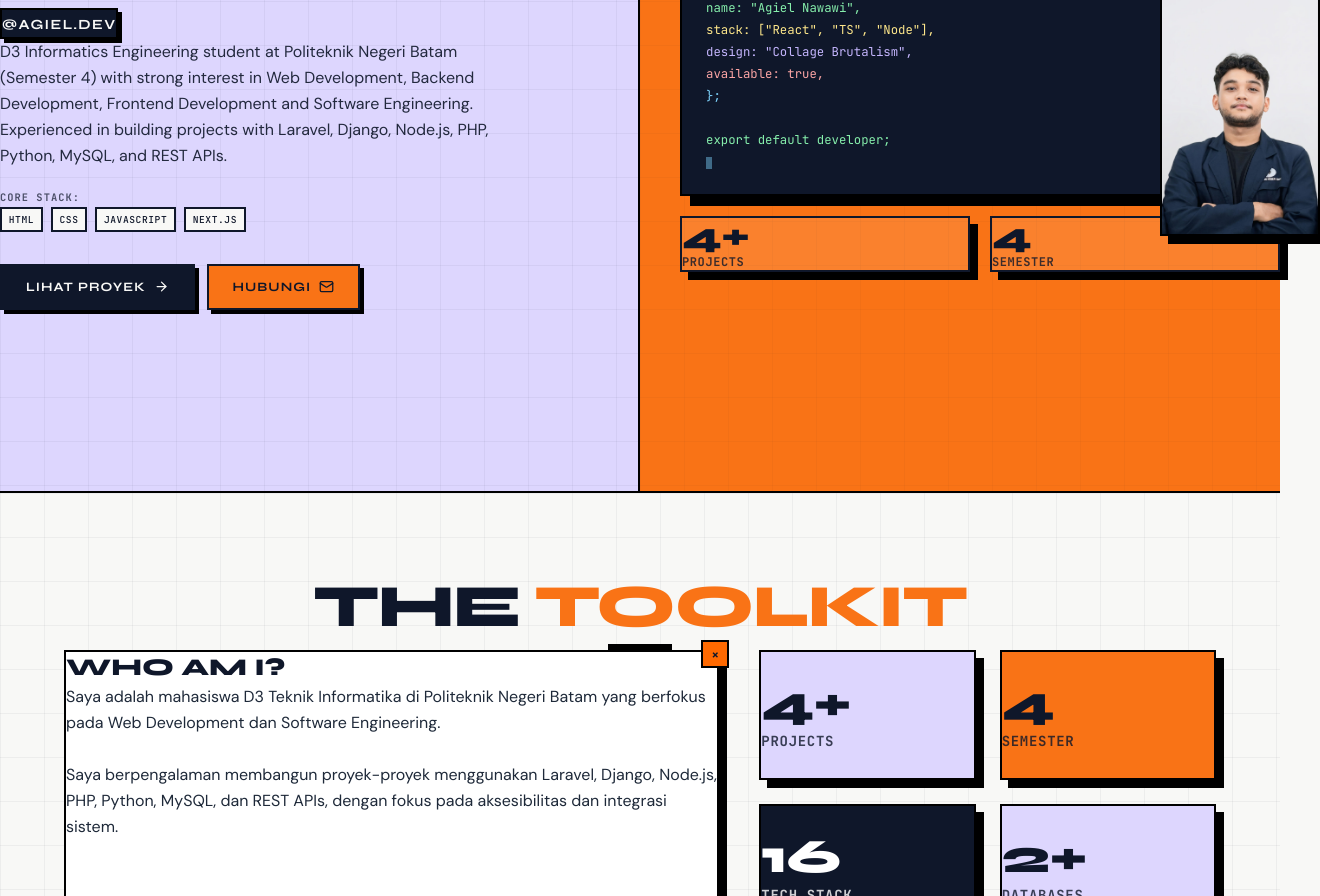
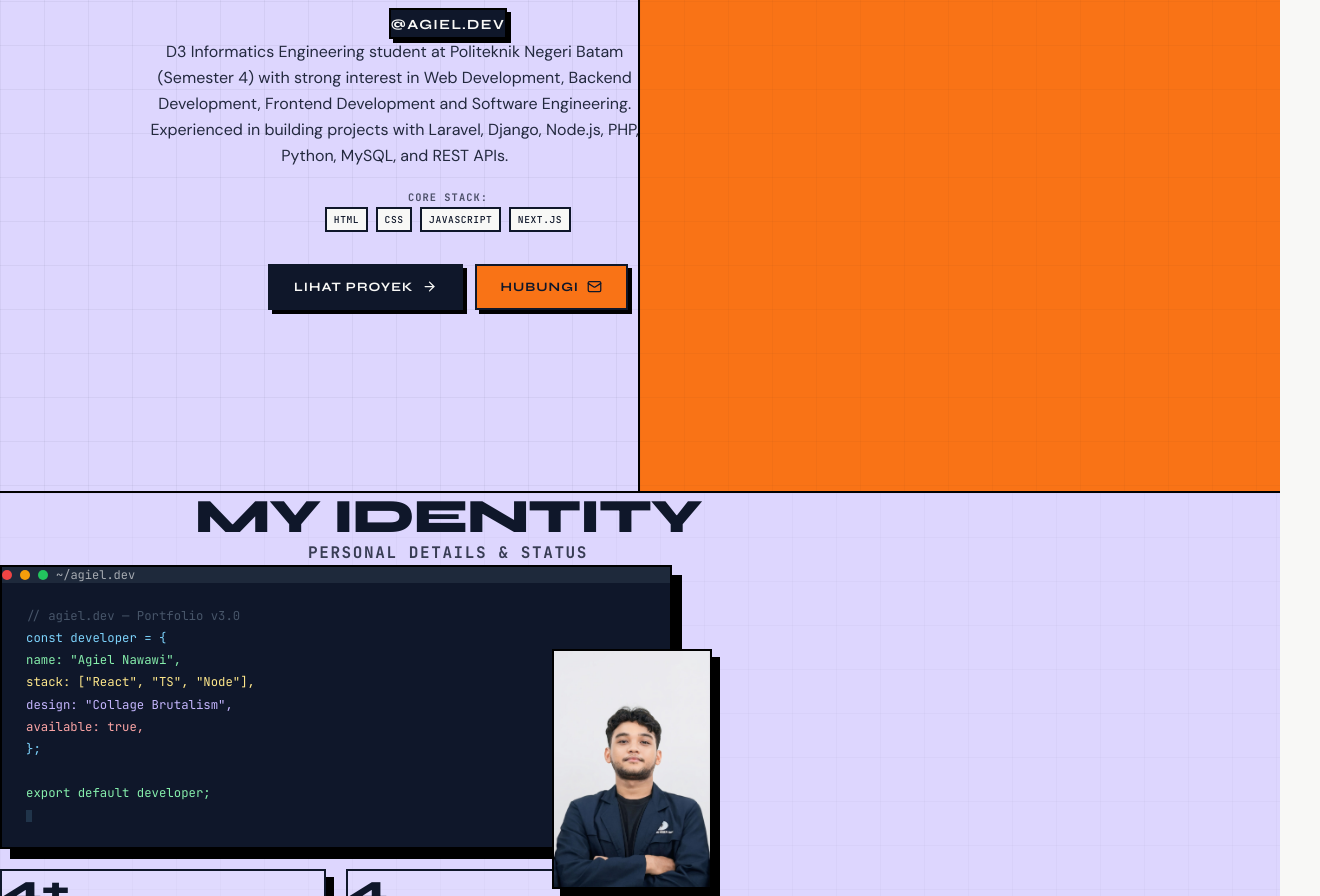
Before and after one commit to agielnawawi46/portofolio-v3, a React (Vite) app: page / in a window 1280 px wide. Shown: the part 307-1203 px from the top of the page, 1320 px wide, since content can reach past the window. Built offline with nearby package versions, Linux system fonts and the light colour scheme.

Commit message:
Refactor Home to single column and create separate Identity Section

```diff
--- a/src/App.tsx
+++ b/src/App.tsx
@@ -2,6 +2,7 @@ import { useState } from 'react'
 import { AnimatePresence } from 'framer-motion'
 import Navbar from './components/Navbar'
 import HeroSection from './components/HeroSection'
+import IdentitySection from './components/IdentitySection'
 import AboutSkillSection from './components/AboutSkillSection'
 import ProjectsSection from './components/ProjectsSection'
 import ExperienceSection from './components/ExperienceSection'
@@ -21,6 +22,7 @@ function App() {
       <Navbar />
       <main>
         <HeroSection />
+        <IdentitySection />
         <AboutSkillSection />
         <ProjectsSection />
         <ExperienceSection />
--- a/src/components/HeroSection.tsx
+++ b/src/components/HeroSection.tsx
@@ -1,7 +1,6 @@
 import { motion } from 'framer-motion'
 import { ArrowRight, Mail } from 'lucide-react'
 import { portfolioData } from '../data/portfolioData'
-import HeroTerminal from './HeroTerminal'
 
 const { personal, skills } = portfolioData
 
@@ -36,13 +35,13 @@ export default function HeroSection() {
       </div>
 
       {/* Container Utama */}
-      <div className="w-full max-w-7xl mx-auto px-10 md:px-16 pt-64 pb-24 sm:pt-72 lg:pt-64 md:pb-32 relative z-10 grid grid-cols-1 lg:grid-cols-2 gap-16 lg:gap-20 items-start lg:items-center flex-1">
+      <div className="w-full max-w-4xl mx-auto px-6 md:px-10 pt-48 pb-24 md:pt-64 md:pb-32 relative z-10 flex flex-col items-center justify-center flex-1">
 
         <motion.div
-          initial={{ opacity: 0, x: -20 }}
-          animate={{ opacity: 1, x: 0 }}
+          initial={{ opacity: 0, y: 20 }}
+          animate={{ opacity: 1, y: 0 }}
           transition={{ ...springSmooth }}
-          className="flex flex-col gap-8 text-center lg:text-left items-center lg:items-start z-10"
+          className="flex flex-col gap-8 text-center items-center z-10"
         >
           <div className="flex flex-col gap-5">
             <motion.div custom={1} variants={fadeUp} initial="hidden" animate="visible">
@@ -74,7 +73,7 @@ export default function HeroSection() {
               <p className="text-[0.65rem] tracking-widest mb-2 opacity-70 uppercase font-bold" style={{ fontFamily: "var(--font-mono)", color: "var(--color-charcoal)" }}>
                 Core Stack:
               </p>
-              <div className="flex flex-wrap gap-2 justify-center lg:justify-start">
+              <div className="flex flex-wrap gap-2 justify-center">
                 {topSkills.map(skill => (
                   <span key={skill.name} className="tech-tag text-xs px-2.5 py-1.5" style={{ background: "var(--color-canvas)", color: "var(--color-charcoal)", border: "2px solid var(--color-charcoal)" }}>
                     {skill.name}
@@ -89,7 +88,7 @@ export default function HeroSection() {
             variants={fadeUp}
             initial="hidden"
             animate="visible"
-            className="flex flex-col sm:flex-row items-center justify-center lg:justify-start gap-3 w-full lg:w-auto"
+            className="flex flex-col sm:flex-row items-center justify-center gap-3 w-full"
           >
             <a href="#projects" className="sticker-btn text-xs md:text-sm px-5 py-3" style={{ background: "var(--color-charcoal)", color: "var(--color-canvas)", border: "2px solid var(--color-charcoal)" }} id="hero-cta-projects">
               LIHAT PROYEK <ArrowRight size={15} />
@@ -100,15 +99,6 @@ export default function HeroSection() {
           </motion.div>
         </motion.div>
 
-        <div className="hidden lg:block w-full">
-          <HeroTerminal />
-        </div>
-
-      </div>
-
-      {/* Terminal Block khusus Mobile, diletakkan di luar grid agar membuat halaman bertambah panjang ke bawah */}
-      <div className="lg:hidden w-full max-w-xl mx-auto px-10 pb-24 relative z-10">
-        <HeroTerminal />
       </div>
     </section>
   )
--- /dev/null
+++ b/src/components/IdentitySection.tsx
@@ -0,0 +1,25 @@
+import HeroTerminal from './HeroTerminal'
+
+export default function IdentitySection() {
+  return (
+    <section id="identity" className="relative w-full border-b-2 border-black" style={{ background: "var(--color-lavender)" }}>
+      {/* Background Grid Pattern */}
+      <div className="absolute inset-0 grid-bg opacity-20 pointer-events-none" />
+
+      <div className="w-full max-w-4xl mx-auto px-6 md:px-10 py-24 md:py-32 relative z-10">
+        <div className="mb-12 md:mb-16 text-center">
+          <h2 className="text-3xl md:text-5xl font-black uppercase tracking-tight mb-4" style={{ fontFamily: "var(--font-display)", color: "var(--color-charcoal)" }}>
+            MY IDENTITY
+          </h2>
+          <p className="text-sm md:text-base font-bold tracking-widest uppercase opacity-80" style={{ fontFamily: "var(--font-mono)", color: "var(--color-charcoal)" }}>
+            Personal Details & Status
+          </p>
+        </div>
+
+        <div className="w-full max-w-2xl mx-auto">
+          <HeroTerminal />
+        </div>
+      </div>
+    </section>
+  )
+}
--- a/src/components/Navbar.tsx
+++ b/src/components/Navbar.tsx
@@ -4,6 +4,7 @@ import { Menu, X } from 'lucide-react'
 
 const navLinks = [
   { href: '#hero', label: 'HOME' },
+  { href: '#identity', label: 'IDENTITY' },
   { href: '#about', label: 'ABOUT' },
   { href: '#projects', label: 'PROJECTS' },
   { href: '#experience', label: 'EXPERIENCE' },
```
